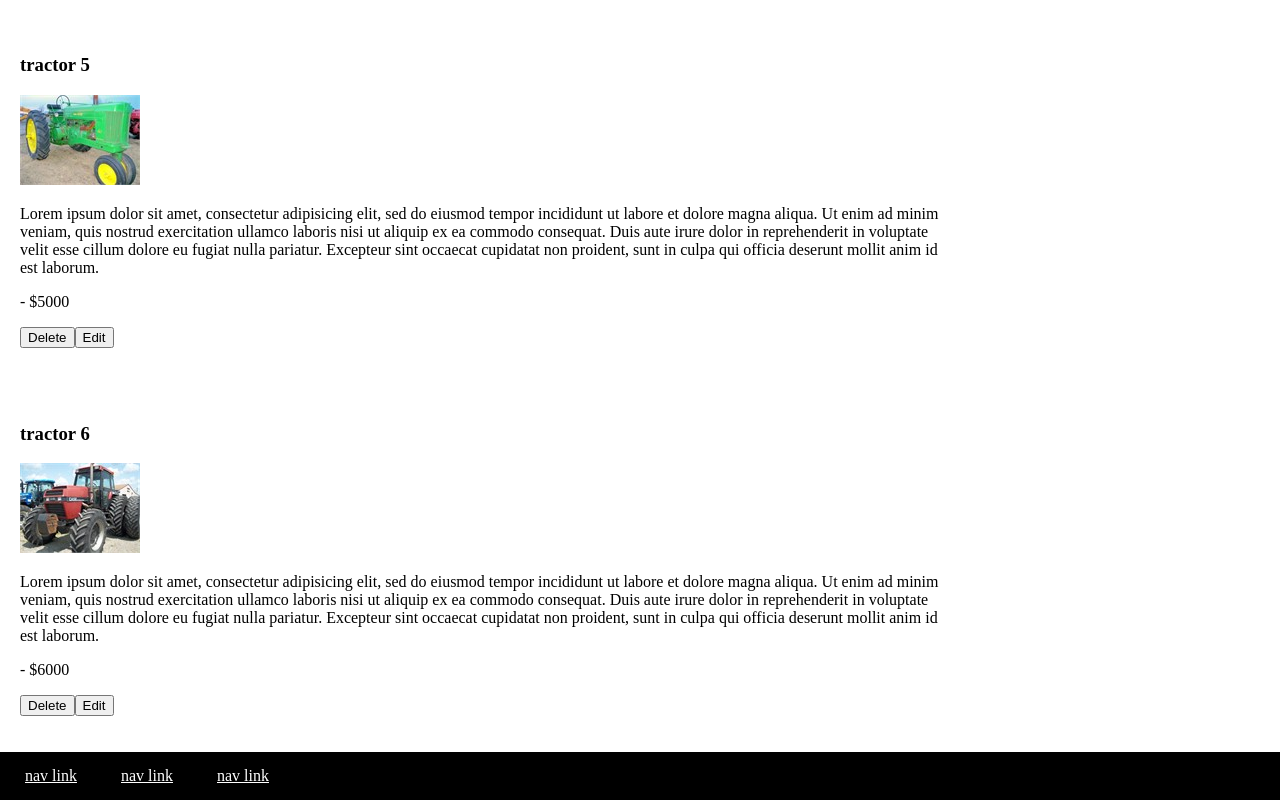
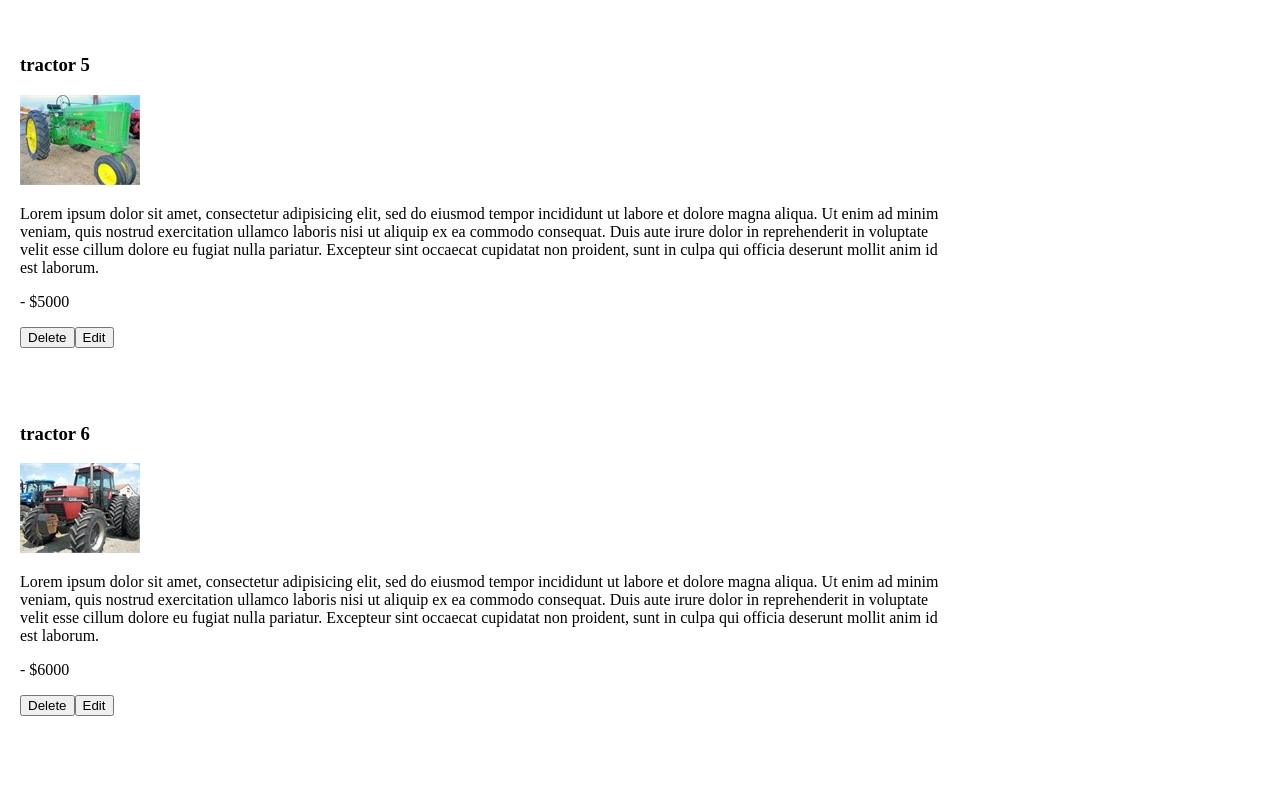
Before and after one commit to rkprater/js_object_literals, a website: page index.html in a window 1280 px wide. Shown: the part 1573-2373 px from the top of the page. After the commit the page ends 2325 px from the top, so only its background shows below. Drawn offline with Linux system fonts and the light colour scheme.

Commit message:
updated html

```diff
--- a/index.html
+++ b/index.html
@@ -63,20 +63,9 @@
       </form>
 
     </div>
-    <div class="box">
-      <ul>
-        <li><a href="">blog title</a></li>
-      </ul>
-    </div>
   </aside>
   <footer>
-    <nav>
-      <ul>
-        <li><a href="">nav link</a></li>
-        <li><a href="">nav link</a></li>
-        <li><a href="">nav link</a></li>
-      </ul>
-    </nav>
+
 
   </footer>
 
```
